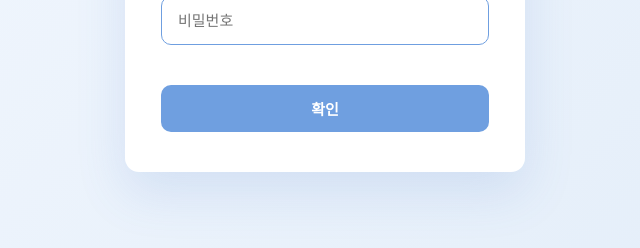
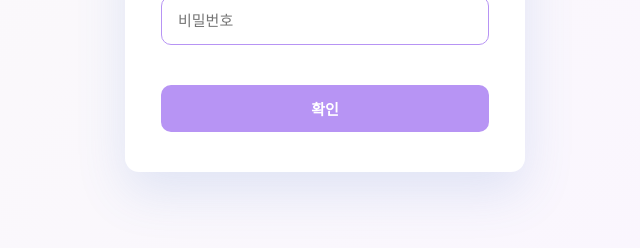
Before and after one commit to Shin-jk-IS/budget-calculator, a plain HTML site: page index.html in a window 1280 px wide. Shown: the part 412-660 px from the top of the page, without its empty margins (315-955 px from the left). Drawn offline with Linux system fonts and the light colour scheme; a web font is replaced by a local one.

Commit message:
Add files via upload

```diff
--- a/index.html
+++ b/index.html
@@ -1,3 +1,4 @@
+
 <!DOCTYPE html>
 <html lang="ko">
 <head>
@@ -9,24 +10,24 @@
 <style>
 *, *::before, *::after { box-sizing: border-box; }
 :root {
-  --bg: #F5F9FF;
-  --bg-warm: #EFF5FC;
+  --bg: #fafaf9;
+  --bg-warm: #f5f5f4;
   --card: #FFFFFF;
-  --ink: #2D3748;
-  --ink-1: #4A5568;
-  --ink-2: #A0AEC0;
-  --line: #E2E8F0;
-  --line-soft: #F0F4F8;
-  --primary: #6F9FE0;
-  --primary-soft: #E1ECF8;
-  --primary-deep: #4A7BC8;
-  --positive: #6BB69C;
-  --positive-soft: #DCF0E5;
-  --warning: #E0A040;
-  --warning-soft: #FFF1D8;
-  --danger: #E07F7F;
-  --danger-soft: #FCE5E5;
-  --neutral-input: #F0F4F8;
+  --ink: #1c1917;
+  --ink-1: #57534e;
+  --ink-2: #a8a29e;
+  --line: #e7e5e4;
+  --line-soft: #f5f5f4;
+  --primary: #b794f4;
+  --primary-soft: #faf5ff;
+  --primary-deep: #9061d2;
+  --positive: #9DD1B8;
+  --positive-soft: #E8F4EE;
+  --warning: #E8C088;
+  --warning-soft: #FBEFD9;
+  --danger: #E89A9A;
+  --danger-soft: #F9E0E0;
+  --neutral-input: #f5f5f4;
 }
 html, body {
   margin: 0; padding: 0;
@@ -132,7 +133,7 @@ html, body {
   flex-shrink: 0;
 }
 .budget-cell.highlight {
-  background: linear-gradient(135deg, #B8D4F1 0%, #6F9FE0 100%);
+  background: linear-gradient(135deg, #B8D4F1 0%, #b794f4 100%);
   color: #fff;
 }
 .budget-cell.highlight .budget-cell-label { color: rgba(255,255,255,0.7); }
@@ -1703,8 +1704,8 @@ function renderTips() {
       <div class="empty-tip">
         <div class="empty-tip-ico">
           <svg width="56" height="56" viewBox="0 0 64 64" fill="none">
-            <circle cx="32" cy="26" r="14" fill="#FFF1D8" stroke="#E0A040" stroke-width="2"/>
-            <path d="M26 42v3M38 42v3M28 49h8" stroke="#E0A040" stroke-width="2.5" stroke-linecap="round"/>
+            <circle cx="32" cy="26" r="14" fill="#FBEFD9" stroke="#E8C088" stroke-width="2"/>
+            <path d="M26 42v3M38 42v3M28 49h8" stroke="#E8C088" stroke-width="2.5" stroke-linecap="round"/>
             <path d="M32 19v8M28 23h8" stroke="#fff" stroke-width="2" stroke-linecap="round"/>
           </svg>
         </div>
@@ -1719,8 +1720,8 @@ function renderTips() {
       <div class="empty-tip">
         <div class="empty-tip-ico">
           <svg width="56" height="56" viewBox="0 0 64 64" fill="none">
-            <rect x="16" y="10" width="32" height="44" rx="4" fill="#E1ECF8" stroke="#6F9FE0" stroke-width="2"/>
-            <path d="M24 22h16M24 30h16M24 38h10" stroke="#6F9FE0" stroke-width="2" stroke-linecap="round"/>
+            <rect x="16" y="10" width="32" height="44" rx="4" fill="#faf5ff" stroke="#b794f4" stroke-width="2"/>
+            <path d="M24 22h16M24 30h16M24 38h10" stroke="#b794f4" stroke-width="2" stroke-linecap="round"/>
           </svg>
         </div>
         총 인원을 입력해 주세요.
```
